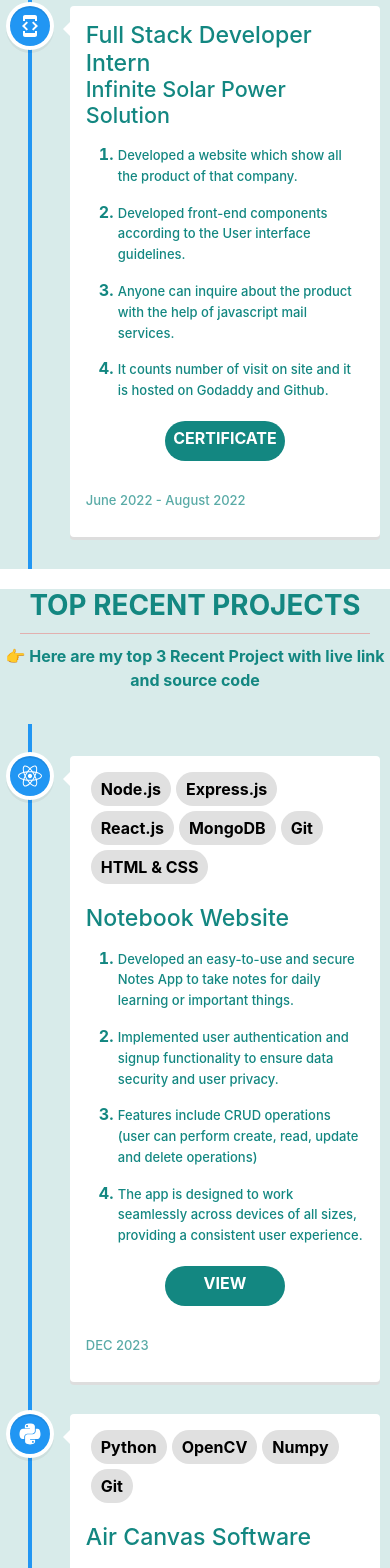
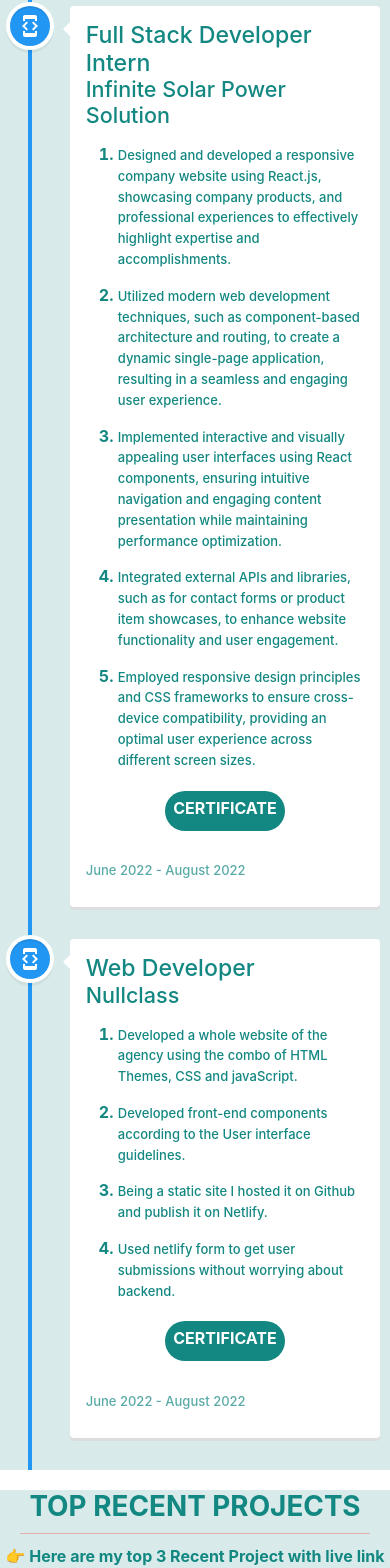
Before and after one commit to as23july/Portfolio_React, a React (Create React App) app: page / in a window 390 px wide. Shown: the part 1844-3412 px from the top of the page. Built offline with nearby package versions, Linux system fonts and the light colour scheme.

Commit message:
project and experience update

```diff
--- a/src/pages/Contact/Contact.css
+++ b/src/pages/Contact/Contact.css
@@ -1,11 +1,12 @@
 .contact {
+  width: 85%;
   margin-left: 190px;
   margin-bottom: 60px;
   padding-top: 50px;
 }
-.card0 {
+/* .card0 {
   box-shadow: 0px 4px 8px 0px #757575;
-}
+} */
 
 .card2 {
   margin: 0px 40px;
--- a/src/pages/Projects/ListofProject/Listproject.js
+++ b/src/pages/Projects/ListofProject/Listproject.js
@@ -1,8 +1,11 @@
-import React, { Component } from "react"
+import React, { Component } from "react";
 import Notebook from "../../../assets/images/notebook.jpg";
 import { FaPython } from "react-icons/fa";
-import { VerticalTimeline, VerticalTimelineElement } from 'react-vertical-timeline-component';
-import 'react-vertical-timeline-component/style.min.css';
+import {
+  VerticalTimeline,
+  VerticalTimelineElement,
+} from "react-vertical-timeline-component";
+import "react-vertical-timeline-component/style.min.css";
 import "./Listproject.css";
 import { FaReact } from "react-icons/fa";
 import { FaHtml5 } from "react-icons/fa";
@@ -12,15 +15,19 @@ const Listproject = () => {
     <>
       <div class="container project">
         <div class="listproject">
-                    <h1 className="col-12 mt-3 mb-1 text-center text-uppercase">Top Recent Projects</h1>
+          <h1 className="col-12 mt-3 mb-1 text-center text-uppercase">
+            Top Recent Projects
+          </h1>
           <hr />
-                    <p className="pb-3 text-center">👉 Here are my top 3 Recent Project with live link and source code</p>
+          <p className="pb-3 text-center">
+            👉 Here are my top 3 Recent Project with live link and source code
+          </p>
 
           <VerticalTimeline>
             <VerticalTimelineElement
               className="vertical-timeline-element--work"
               date=" DEC 2023"
-                            iconStyle={{ background: 'rgb(33, 150, 243)', color: '#fff' }}
+              iconStyle={{ background: "rgb(33, 150, 243)", color: "#fff" }}
               icon={<FaReact />}
             >
               <div class="card-image-overly m-auto mb-3">
@@ -31,30 +38,72 @@ const Listproject = () => {
                 <span class="card-detail-badge">Git</span>
                 <span class="card-detail-badge">HTML & CSS</span>
               </div>
-                            <h3 className="vertical-timeline-element-title">Notebook Website</h3>
+              <h3 className="vertical-timeline-element-title">
+                Notebook Website
+              </h3>
               {/* <h5 className="vertical-timeline-element-subtitle">Node.js, Express.js, React.js, MongoDB, HTML&CSS</h5> */}
               <ol>
                 <li>
-                                    <p>Developed an easy-to-use and secure Notes App to take notes for daily learning or important things.</p>
+                  <p>
+                    Developed a full-stack notebook application using the MERN
+                    stack, enabling users to create, organize, and manage
+                    personal notes and to-do lists effectively.
+                  </p>
                 </li>
                 <li>
-                                    <p> Implemented user authentication and signup functionality to ensure data security and user privacy.</p>
+                  <p>
+                    Designed and implemented a MongoDB database to store and
+                    retrieve user-generated notes and tasks, ensuring data
+                    persistence and seamless retrieval.
+                  </p>
                 </li>
                 <li>
-                                    <p>Features include CRUD operations (user can perform create, read, update and delete operations)</p>
+                  <p>
+                    Utilized Express.js to create RESTful APIs for handling CRUD
+                    (Create, Read, Update, Delete) operations, facilitating
+                    smooth communication between the front-end and back-end
+                    components.
+                  </p>
                 </li>
                 <li>
-                                    <p>The app is designed to work seamlessly across devices of all sizes, providing a consistent user experience.</p>
+                  <p>
+                    Implemented front-end functionality using React.js,
+                    including state management with Redux for centralized data
+                    handling, resulting in an intuitive and responsive user
+                    interface.
+                  </p>
+                </li>
+                <li>
+                  <p>
+                    {" "}
+                    Integrated user authentication and authorization features,
+                    ensuring secure access to personal notes and tasks using
+                    JSON Web Tokens (JWT) and bcrypt for password hashing and
+                    verification.
+                  </p>
+                </li>
+                <li>
+                  <p>
+                    Employed responsive design principles and CSS frameworks to
+                    ensure cross-device compatibility, providing an optimal user
+                    experience across different screen sizes.
+                  </p>
                 </li>
               </ol>
               <div class="project1-button text-center">
-                                <a href="https://github.com/as23july/notebook-react" class="ad-btn"> View</a>
+                <a
+                  href="https://github.com/as23july/notebook-react"
+                  class="ad-btn"
+                >
+                  {" "}
+                  View
+                </a>
               </div>
             </VerticalTimelineElement>
             <VerticalTimelineElement
               className="vertical-timeline-element--work"
               date="2023"
-                            iconStyle={{ background: 'rgb(33, 150, 243)', color: '#fff' }}
+              iconStyle={{ background: "rgb(33, 150, 243)", color: "#fff" }}
               icon={<FaPython />}
             >
               <div class="card-image-overly m-auto mb-3">
@@ -63,32 +112,54 @@ const Listproject = () => {
                 <span class="card-detail-badge">Numpy</span>
                 <span class="card-detail-badge">Git</span>
               </div>
-                            <h3 className="vertical-timeline-element-title"> Air Canvas Software</h3>
+              <h3 className="vertical-timeline-element-title">
+                {" "}
+                Air Canvas Software
+              </h3>
               {/* <h5 className="vertical-timeline-element-subtitle"> Python, OpenCV, Numpy, Git</h5> */}
               <ol>
                 <li>
-                                    <p> Build a model which start reading the frames and convert the captured frames to HSV color space.</p>
+                  <p>
+                    {" "}
+                    Build a model which start reading the frames and convert the
+                    captured frames to HSV color space.
+                  </p>
                 </li>
                 <li>
-                                    <p> It prepare the canvas frame and put the respective color button on it. Use the tracker bar values for identifying
-                                        which colored is marked.</p>
+                  <p>
+                    {" "}
+                    It prepare the canvas frame and put the respective color
+                    button on it. Use the tracker bar values for identifying
+                    which colored is marked.
+                  </p>
                 </li>
                 <li>
-                                    <p> Preprocess the mask with morphological operations (Erosion and dilation). Detect the contours, find the center
-                                        coordinates of largest contour and keep storing them in the array for successive frames.</p>
+                  <p>
+                    {" "}
+                    Preprocess the mask with morphological operations (Erosion
+                    and dilation). Detect the contours, find the center
+                    coordinates of largest contour and keep storing them in the
+                    array for successive frames.
+                  </p>
                 </li>
                 <li>
                   <p> It use array for drawing points on frames and canvas.</p>
                 </li>
               </ol>
               <div class="project1-button text-center">
-                                <a href="https://github.com/as23july/notebook-react" class="ad-btn"> View</a>
+                <a
+                  href="https://github.com/as23july/notebook-react"
+                  class="ad-btn"
+                >
+                  {" "}
+                  View
+                </a>
               </div>
             </VerticalTimelineElement>
             <VerticalTimelineElement
               className="vertical-timeline-element--work"
               date="2022"
-                            iconStyle={{ background: 'rgb(33, 150, 243)', color: '#fff' }}
+              iconStyle={{ background: "rgb(33, 150, 243)", color: "#fff" }}
               icon={<FaHtml5 />}
             >
               <div class="card-image-overly m-auto mb-3">
@@ -97,28 +168,43 @@ const Listproject = () => {
                 <span class="card-detail-badge">Bootstrap</span>
                 <span class="card-detail-badge">Git</span>
               </div>
-                            <h3 className="vertical-timeline-element-title">Dynamic Website for Company</h3>
+              <h3 className="vertical-timeline-element-title">
+                Dynamic Website for Company
+              </h3>
               {/* <h5 className="vertical-timeline-element-subtitle">HTML/CSS, JavaScript, Bootstrap, Git</h5> */}
               <ol>
                 <li>
-                                    <p> Build a website which display the work of that company from starting till now.</p>
+                  <p>
+                    {" "}
+                    Build a website which display the work of that company from
+                    starting till now.
+                  </p>
                 </li>
                 <li>
-                                    <p>  Anyone can inquire about there work with the help of mail and can get in touch with them.</p>
+                  <p>
+                    {" "}
+                    Anyone can inquire about there work with the help of mail
+                    and can get in touch with them.
+                  </p>
                 </li>
                 <li>
                   <p> It is hosted on GitHub.</p>
                 </li>
               </ol>
               <div class="project1-button text-center">
-                                <a href="https://github.com/as23july/notebook-react" class="ad-btn"> View</a>
+                <a
+                  href="https://github.com/as23july/notebook-react"
+                  class="ad-btn"
+                >
+                  {" "}
+                  View
+                </a>
               </div>
             </VerticalTimelineElement>
           </VerticalTimeline>
         </div>
-
       </div>
     </>
-    )
-}
-export default Listproject
+  );
+};
+export default Listproject;
--- a/src/pages/Techstack/Techstack.css
+++ b/src/pages/Techstack/Techstack.css
@@ -1,24 +1,24 @@
-.techstack{
+.techstack {
   padding-left: 120px;
   margin-top: 60px;
 }
-.techstack hr{
+.techstack hr {
   color: rgb(255, 0, 0);
   width: 400px;
   margin: 10px auto;
 }
-.techstack h1{
+.techstack h1 {
   font-weight: bold;
   color: #138781;
 }
-.techstack .card{
+.techstack .card {
   cursor: pointer;
 }
-.techstack .tech-icon{
+.techstack .tech-icon {
   font-size: 2rem;
   margin-right: 10px;
 }
-.techstack .card:hover{
+.techstack .card:hover {
   background-color: #138781;
   color: white;
   border: none;
@@ -27,14 +27,18 @@
 }
 
 /* ========================= */
-@media(max-width:600px) {
-    .techstack{
+@media (max-width: 600px) {
+  .techstack {
     margin: 0;
     padding: 0;
     margin-top: 20px;
     width: 100%;
   }
-    .techstack h1{
+  .techstack h1 {
     padding-top: 20px;
   }
+  .col-md-3 {
+    width: 50%;
+    padding-right: 0;
   }
+}
--- a/src/pages/Techstack/Techstack.js
+++ b/src/pages/Techstack/Techstack.js
@@ -35,7 +35,7 @@ const Techstack = () => {
                             </div>
                         </div>
 
-                    ))};
+                    ))}
                 </div>
             </div>
         </>
--- a/src/pages/WorkExp/WorkExp.js
+++ b/src/pages/WorkExp/WorkExp.js
@@ -1,43 +1,131 @@
-import React from 'react'
+import React from "react";
 import "./WorkExp.css";
 import { MdOutlineDeveloperMode } from "react-icons/md";
-import { VerticalTimeline, VerticalTimelineElement } from 'react-vertical-timeline-component';
-import 'react-vertical-timeline-component/style.min.css';
-
+import {
+  VerticalTimeline,
+  VerticalTimelineElement,
+} from "react-vertical-timeline-component";
+import "react-vertical-timeline-component/style.min.css";
 
 const WorkExp = () => {
   return (
     <>
       <div class="container work">
         <div class="work-exp">
-                    <h1 className="col-12 mt-3 mb-1 text-center text-uppercase">Work Experience</h1>
+          <h1 className="col-12 mt-3 mb-1 text-center text-uppercase">
+            Work Experience
+          </h1>
           <hr />
           <VerticalTimeline>
             <VerticalTimelineElement
               className="vertical-timeline-element--work"
               date="June 2022 - August 2022"
-                            iconStyle={{ background: 'rgb(33, 150, 243)', color: '#fff' }}
+              iconStyle={{ background: "rgb(33, 150, 243)", color: "#fff" }}
               icon={<MdOutlineDeveloperMode />}
             >
-                            <h3 className="vertical-timeline-element-title">Full Stack Developer Intern</h3>
-                            <h4 className="vertical-timeline-element-subtitle">Infinite Solar Power Solution</h4>
+              <h3 className="vertical-timeline-element-title">
+                Full Stack Developer Intern
+              </h3>
+              <h4 className="vertical-timeline-element-subtitle">
+                Infinite Solar Power Solution
+              </h4>
               <ol>
-                            <li><p>
-                                Developed a website which show all the product of that company.
-                            </p></li>
-                            <li><p>Developed front-end components according to the User interface guidelines.</p></li>
-                            <li><p>Anyone can inquire about the product with the help of javascript mail services.</p></li>
-                            <li><p>It counts number of visit on site and it is hosted on Godaddy and Github.</p></li>
+                <li>
+                  <p>
+                    Designed and developed a responsive company website using
+                    React.js, showcasing company products, and professional
+                    experiences to effectively highlight expertise and
+                    accomplishments.
+                  </p>
+                </li>
+                <li>
+                  <p>
+                    Utilized modern web development techniques, such as
+                    component-based architecture and routing, to create a
+                    dynamic single-page application, resulting in a seamless and
+                    engaging user experience.
+                  </p>
+                </li>
+                <li>
+                  <p>
+                    Implemented interactive and visually appealing user
+                    interfaces using React components, ensuring intuitive
+                    navigation and engaging content presentation while
+                    maintaining performance optimization.
+                  </p>
+                </li>
+                <li>
+                  <p>
+                    Integrated external APIs and libraries, such as for contact
+                    forms or product item showcases, to enhance website
+                    functionality and user engagement.
+                  </p>
+                </li>
+                <li>
+                  <p>
+                    Employed responsive design principles and CSS frameworks to
+                    ensure cross-device compatibility, providing an optimal user
+                    experience across different screen sizes.
+                  </p>
+                </li>
               </ol>
               <div class="project1-button text-center">
-                                <a href="https://drive.google.com/file/d/1lwfNtNPuH6o0AFqd7lvj-vR4JOkUbsn1/view?usp=drive_link" class="ad-btn">Certificate</a>
+                <a
+                  href="https://drive.google.com/file/d/1lwfNtNPuH6o0AFqd7lvj-vR4JOkUbsn1/view?usp=drive_link"
+                  class="ad-btn"
+                >
+                  Certificate
+                </a>
+              </div>
+            </VerticalTimelineElement>
+            <VerticalTimelineElement
+              className="vertical-timeline-element--work"
+              date="June 2022 - August 2022"
+              iconStyle={{ background: "rgb(33, 150, 243)", color: "#fff" }}
+              icon={<MdOutlineDeveloperMode />}
+            >
+              <h3 className="vertical-timeline-element-title">
+                Web Developer
+              </h3>
+              <h4 className="vertical-timeline-element-subtitle">
+                Nullclass
+              </h4>
+              <ol>
+                <li>
+                  <p>
+                  Developed a whole website of the agency using the combo of HTML Themes, CSS and javaScript.
+                  </p>
+                </li>
+                <li>
+                  <p>
+                  Developed front-end components according to the User interface guidelines.
+                  </p>
+                </li>
+                <li>
+                  <p>
+                  Being a static site I hosted it on Github and publish it on Netlify.
+                  </p>
+                </li>
+                <li>
+                  <p>
+                  Used netlify form to get user submissions without worrying about backend.
+                  </p>
+                </li>
+              </ol>
+              <div class="project1-button text-center">
+                <a
+                  href="https://drive.google.com/file/d/1lwfNtNPuH6o0AFqd7lvj-vR4JOkUbsn1/view?usp=drive_link"
+                  class="ad-btn"
+                >
+                  Certificate
+                </a>
               </div>
             </VerticalTimelineElement>
           </VerticalTimeline>
         </div>
       </div>
     </>
-    )
-}
+  );
+};
 
-export default WorkExp
+export default WorkExp;
```
Lines whose indentation alone changed are shown as unchanged.
